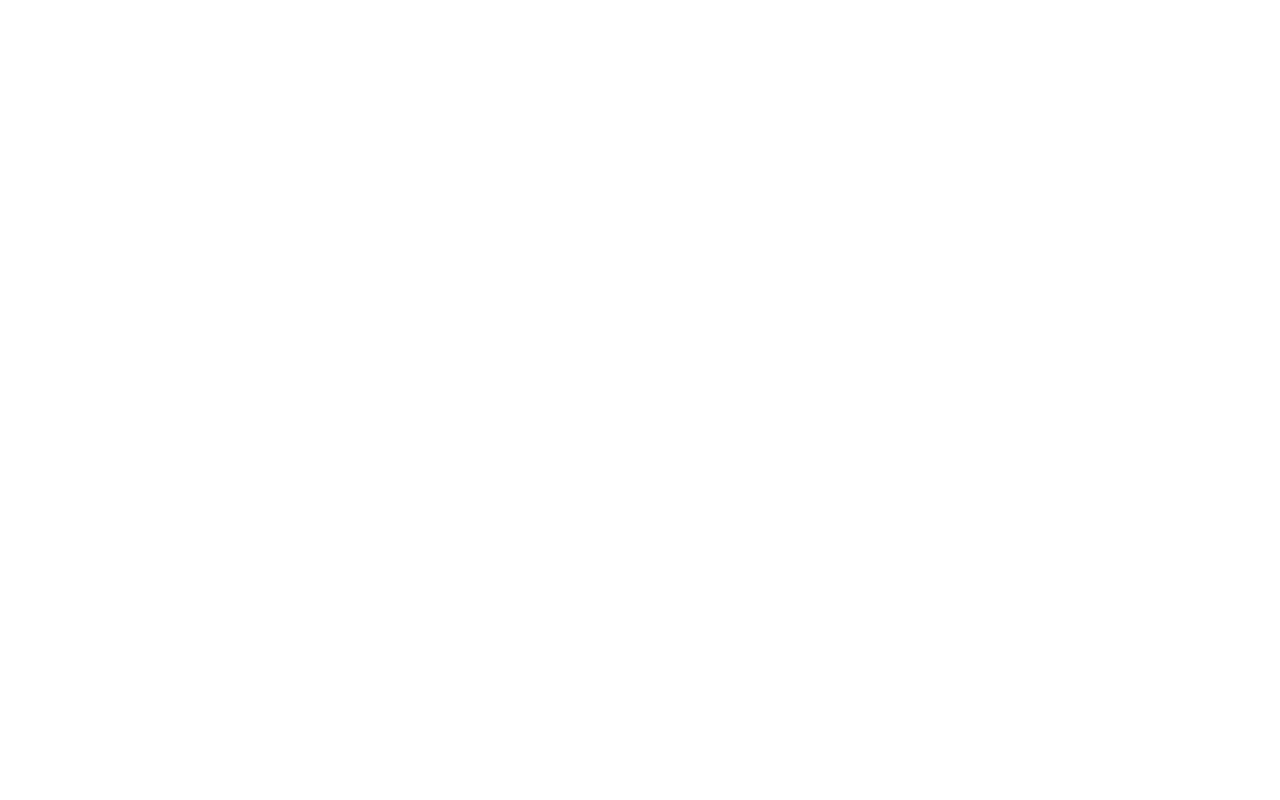
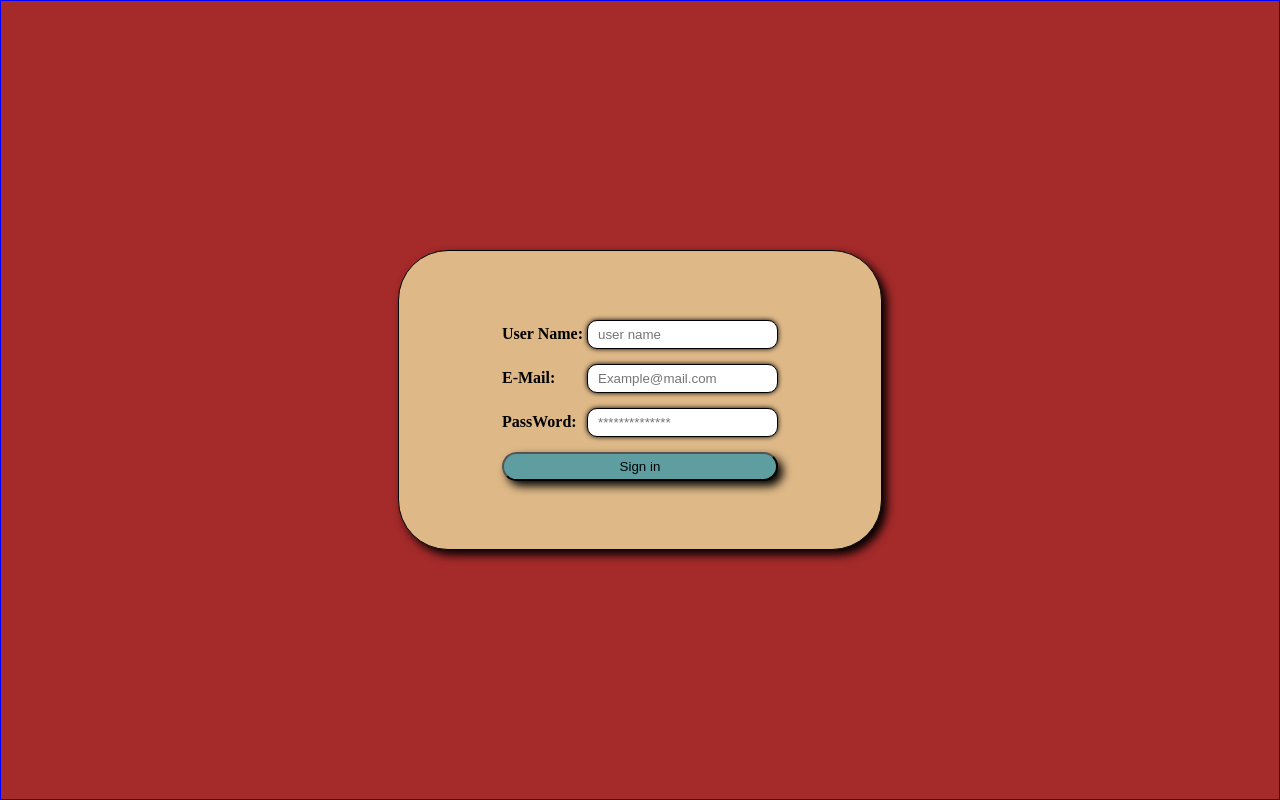
Before and after one commit to MalekEmad2000/exam-project, a plain HTML site: page register.html in a window 1280 px wide. Drawn offline with Linux system fonts and the light colour scheme.

Commit message:
register&login pages

```diff
--- a/login.html
+++ b/login.html
@@ -0,0 +1,85 @@
+<!DOCTYPE html>
+<html lang="en">
+
+<head>
+    <meta charset="UTF-8">
+    <meta name="viewport" content="width=device-width, initial-scale=1.0">
+    <title>Document</title>
+    <style>
+        * {
+            box-sizing: border-box;
+            margin: 0;
+        }
+        html{
+            font-size:16px;
+        }
+        body{
+            background-color:rgb(135, 215, 222) ;
+            display: flex;
+            align-items: center;
+            justify-content: center;
+            height: 100vh;
+            border: rgb(252, 92, 236) solid 1px;
+        }
+
+        form{
+            padding: 60px 100px;
+            background-color: beige;
+            box-shadow: 5px 5px 10px black;
+            border-radius: 50px;
+        }
+        table{
+            line-height: 40px;
+            font-weight: 600;
+        }
+        button{
+            width: 100%;
+            padding: 5px 0px;
+            border-radius: 20px;
+            background-color: cadetblue;
+            box-shadow: 5px 5px 10px black;
+        }
+        button:hover{
+            background-color: rgb(19, 129, 133);
+            color: white;
+            box-shadow: -5px -5px 15px black;
+        }
+        input{
+            border-radius: 10px;
+            line-height: 25px;
+            padding-left: 10px;
+            box-shadow: 0px 0px 5px;
+            border: black solid .5px;
+        }
+        </style>
+</head>
+
+<body>
+    <form action="exam.html">
+        <table>
+            <tr>
+                <td>
+                    <label for="username">UserName:</label>
+                </td>
+                <td>
+                    <input type="text" id="username" name="username" placeholder="user-name"><span>*Un registered Name</span>
+                </td>
+            </tr>
+            <tr>
+                <td>
+                    <label for="password">UserPassword:</label>
+                </td>
+                <td>
+                  <input type="password" id="password" name="UserPassword" placeholder="*********"><span>*Wrong Password</span>
+                </td>
+            </tr>
+            <tr>
+                <td colspan="2">
+                    <button type="submit" onclick="LogIn(event)">Log in</button>
+                </td>
+            </tr>
+        </table>
+    </form>
+</body>
+<script src="login.js"></script>
+</html>
--- a/register.html
+++ b/register.html
@@ -0,0 +1,93 @@
+<!DOCTYPE html>
+<html lang="en">
+
+<head>
+    <meta charset="UTF-8">
+    <meta name="viewport" content="width=device-width, initial-scale=1.0">
+    <title>Document</title>
+    <style>
+        * {
+            box-sizing: border-box;
+            margin: 0;
+        }
+        html{
+            font-size:16px;
+        }
+        body{
+            background-color: brown;
+            display: flex;
+            align-items: center;
+            justify-content: center;
+            height: 100vh;
+            border: blue solid 1px;
+        }
+        form{
+            padding: 60px 100px;
+            background-color: burlywood;
+            box-shadow: 5px 5px 10px black;
+            border-radius: 50px;
+        }
+        table{
+            line-height: 40px;
+            font-weight: 600;
+        }
+        button{
+            width: 100%;
+            padding: 5px 0px;
+            border-radius: 20px;
+            background-color: cadetblue;
+            box-shadow: 5px 5px 10px black;
+        }
+        button:hover{
+            background-color: rgb(19, 129, 133);
+            color: white;
+            box-shadow: -5px -5px 15px black;
+        }
+        input{
+            border-radius: 10px;
+            line-height: 25px;
+            padding-left: 10px;
+            box-shadow: 0px 0px 5px;
+            border: black solid .5px;
+        }
+    </style>
+</head>
+
+<body>
+    <form action="login.html" style="border: solid black 1px;">
+        <table>
+            <tr>
+                <td>
+                    <label for="name">User Name:</label>
+                </td>
+                <td>
+                    <input type="text" id="name" name="name" placeholder="user name"><span style="display: none;">*name must be between 3 and 16 characters.</span>
+                </td>
+            </tr>
+            <tr>
+                <td>
+                    <label for="email">E-Mail:</label>
+                </td>
+                <td>
+                    <input type="text" id="email" name="email" placeholder="Example@mail.com"><span style="display: none;">*Enter a valid Email</span>
+                </td>
+            </tr>
+            <tr>
+                <td>
+                    <label for="password">PassWord:</label>
+                </td>
+                <td>
+                    <input type="password" id="password" name="password" placeholder="**************"><span style="display: none;">*Password must be 8chars long and contain at least 1letter</span>
+                </td>
+            </tr>
+            <tr>
+                <td colspan="2">
+                    <button onclick="ssubmit(event)">Sign in</button>
+                </td>
+            </tr>
+        </table>
+    </form>
+    <script src="register.js"></script>
+</body>
+
+</html>
--- /dev/null
+++ b/register.js
@@ -0,0 +1,32 @@
+const RegexName = /^[a-zA-Z0-9_]{3,16}$/,
+    RegexEmail = /^[a-zA-Z0-9._%+-]+@[a-zA-Z0-9.-]+\.[a-zA-Z]{2,}$/,
+    RegexPassword = /^(?=.*[a-zA-Z])[a-zA-Z0-9]{8,}$/;
+let NameInPut = document.getElementsByTagName("input")[0];
+let EmailInPut = document.getElementsByTagName("input")[1];
+let PasswordInPut = document.getElementsByTagName("input")[2];
+let alert1 = document.getElementsByTagName("span")[0];
+let alert2 = document.getElementsByTagName("span")[1];
+let alert3 = document.getElementsByTagName("span")[2];
+
+function ssubmit(e) {
+    alert1.setAttribute("style", "display:none;");
+    alert2.setAttribute("style", "display:none;");
+    alert3.setAttribute("style", "display:none;");
+
+    if (RegexName.test(NameInPut.value) && RegexEmail.test(EmailInPut.value) && RegexPassword.test(PasswordInPut.value)) {}
+    else {
+        e.preventDefault();
+        if (!RegexName.test(NameInPut.value)) {
+            NameInPut.value = "";
+            alert1.setAttribute("style", "color:red;");
+        }
+        if (!RegexEmail.test(EmailInPut.value)) {
+            EmailInPut.value = "";
+            alert2.setAttribute("style", "color:red;");
+        }
+        if (!RegexPassword.test(PasswordInPut.value)) {
+            PasswordInPut.value = "";
+            alert3.setAttribute("style", "color:red;");
+        }
+    }
+}
```
Also changed, not shown: exam.html (+1 -0 lines), login.js (added, +25 -0 lines), auth.js (deleted), 1 other file.
